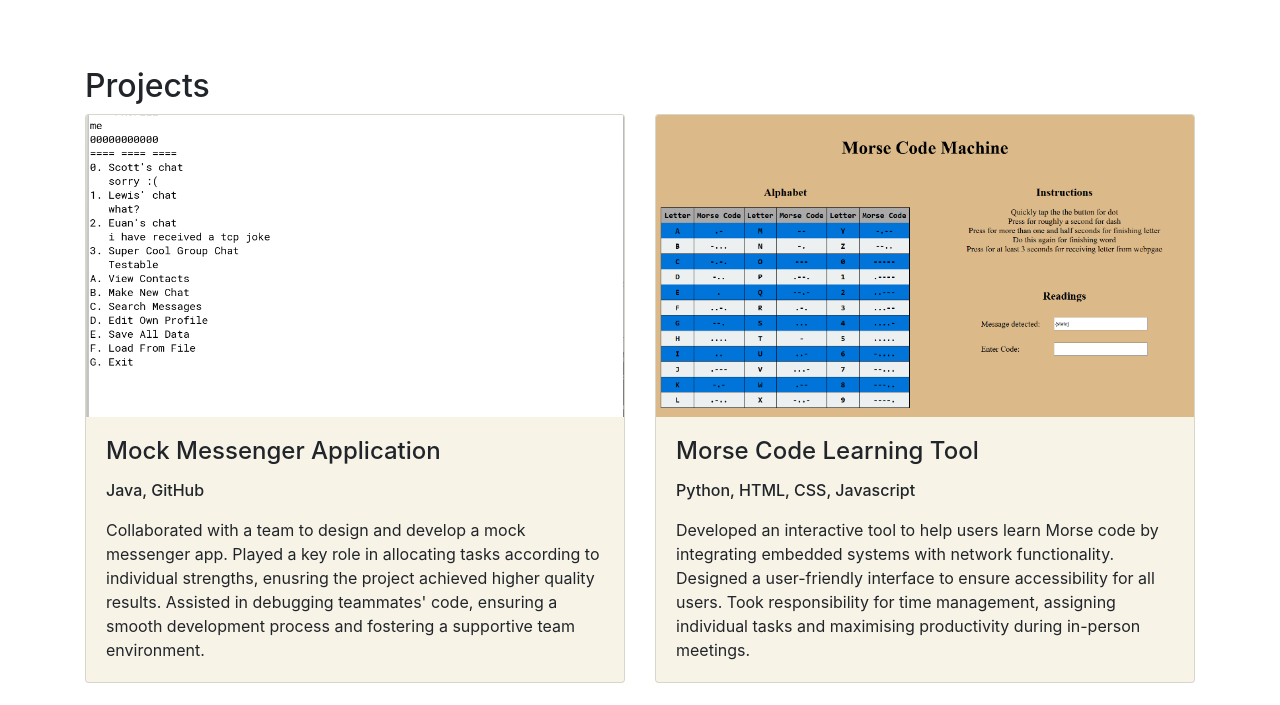
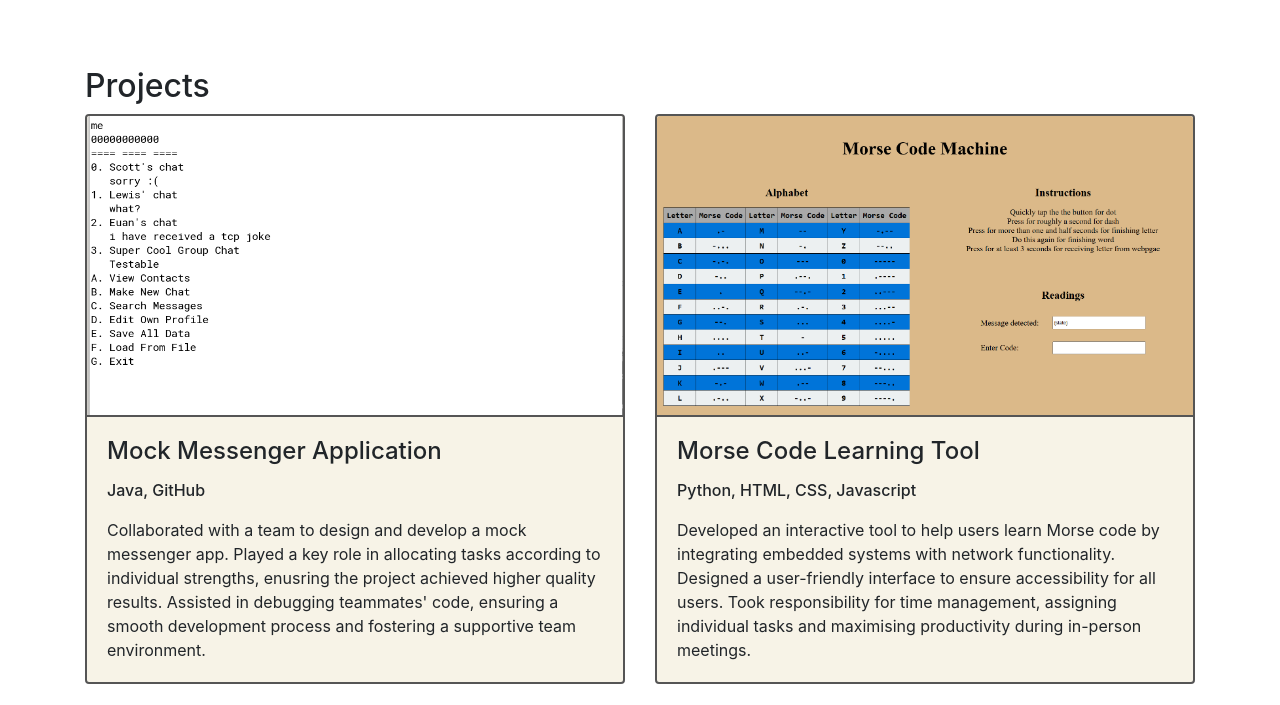
Before and after one commit to LewisMcGuire/github-portfolio, a plain HTML site: page index.html in a window 1280 px wide. Shown: the part 1304-2009 px from the top of the page. Drawn offline with nearby package versions, Linux system fonts and the light colour scheme.

Commit message:
Added borders to cards and more comments

```diff
--- a/index.html
+++ b/index.html
@@ -3,12 +3,18 @@
 <head>
     <meta charset="UTF-8">
     <meta name="viewport" content="width=device-width, initial-scale=1.0">
+
+    <!-- Bootstrap -->
+    <link href="https://stackpath.bootstrapcdn.com/bootstrap/4.5.2/css/bootstrap.min.css" rel="stylesheet">
+
+    <!-- Link to CSS File -->
+    <link rel="stylesheet" href="styles.css">
+
     <title>Lewis McGuire | Portfolio</title>
-    <link href="https://stackpath.bootstrapcdn.com/bootstrap/4.5.2/css/bootstrap.min.css" rel="stylesheet">
-    <link rel="stylesheet" href="styles.css">
 </head>
 <body>
 
+<!-- Navigation Bar -->
 <nav class="navbar navbar-expand-lg navbar-light bg-light fixed-top">
     <a class="navbar-brand" href="#">Lewis McGuire</a>
     <button class="navbar-toggler" type="button" data-toggle="collapse" data-target="#navbarNav" aria-controls="navbarNav" aria-expanded="false" aria-label="Toggle navigation">
@@ -35,14 +41,15 @@
     </div>
 </nav>
 
+<!-- Introduction -->
 <header class="text-center jumbotron">
     <div class="container">
-        <!-- Profile Photo -->
-
+        <!-- Profile Photo (Top) -->
         <div class="profile-photo d-md-none d-block d-flex justify-content-center">
             <img class="img-fluid profile-img-top" src="images/profile-photo.jpg" alt="Profile Photo">
         </div>
 
+        <!-- Intro Text -->
         <div class = "row align-items-center">
             <div class = "col-md-8 col-12">
                 <h1 class="display-4">Hello, I'm Lewis</h1>
@@ -59,8 +66,9 @@
                     </a>
                 </div>
             </div>
+
             <div class = "col-4 d-md-block d-none">
-                <!-- Profile Photo -->
+                <!-- Profile Photo (Right) -->
                 <div class="profile-photo">
                     <img class="img-fluid profile-img-right" src="images/profile-photo.jpg" alt="Profile Photo">
                 </div>
@@ -91,6 +99,8 @@
     </ul>
 </section>
 
+
+<!-- Projects -->
 <section id="projects" class="container">
     <h2>Projects</h2>
     <div class="row">
@@ -188,6 +198,7 @@
     </div>
 </section>
 
+<!-- CV -->
 <section id="cv" class="container">
     <h2>CV</h2>
     <p>You can download my most up-to-date CV using the button below.</p>
@@ -196,17 +207,21 @@
     </a>
 </section>
 
+<!-- Contact -->
 <section id="contact" class="container">
     <h2>Contact Me</h2>
     <p>If you would like to get in touch, feel free to reach out to me via email or connect with me on LinkedIn.</p>
 
     <div class="contact-info mt-3">
         <p><strong>Email:</strong> <a href="mailto:mcguirelewis6@gmail.com">mcguirelewis6@gmail.com</a></p>
+
         <p><strong>LinkedIn:</strong> <a href="https://www.linkedin.com/in/lewis-mcguire-dundee-uni" target="_blank">Lewis McGuire on LinkedIn</a></p>
+
         <p><strong>GitHub:</strong> <a href="https://github.com/LewisMcGuire" target="_blank">My GitHub Profile</a></p>
     </div>
 </section>
 
+<!-- Footer -->
 <footer>
     <a href="https://www.linkedin.com/in/lewis-mcguire-dundee-uni" target="_blank">
         <img class="social-icon-bottom social-icon-left" src="images/In-Blue-48.png" alt="LinkedIn">
@@ -217,6 +232,7 @@
     <p>Designed by Lewis McGuire</p>
 </footer>
 
+<!-- Bootstrap JS Bundle -->
 <script src="https://code.jquery.com/jquery-3.5.1.slim.min.js"></script>
 <script src="https://cdn.jsdelivr.net/npm/@popperjs/core@2.10.2/dist/umd/popper.min.js"></script>
 <script src="https://stackpath.bootstrapcdn.com/bootstrap/4.5.2/js/bootstrap.min.js"></script>
--- a/styles.css
+++ b/styles.css
@@ -40,7 +40,8 @@ section {
 }
 
 .card{
-  background-color: #F7F3E7/*#F7F3E7*/;
+  background-color: #F7F3E7;
+  border: 2px solid #555555;
 }
 
 .card-skills {
@@ -51,6 +52,7 @@ section {
   width: 100%;
   aspect-ratio: 16 / 9;
   object-fit: cover;
+  border-bottom: 2px solid #555555;
 }
 
 footer {
```
